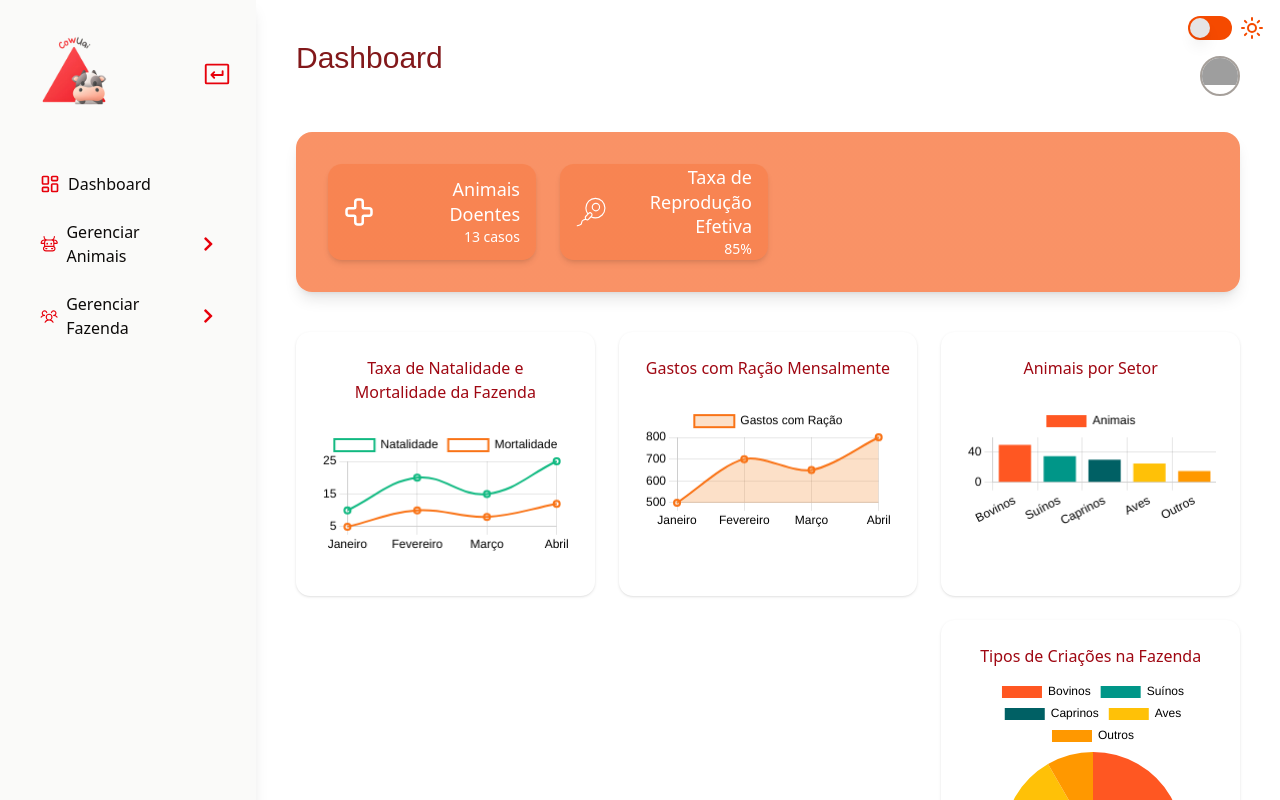
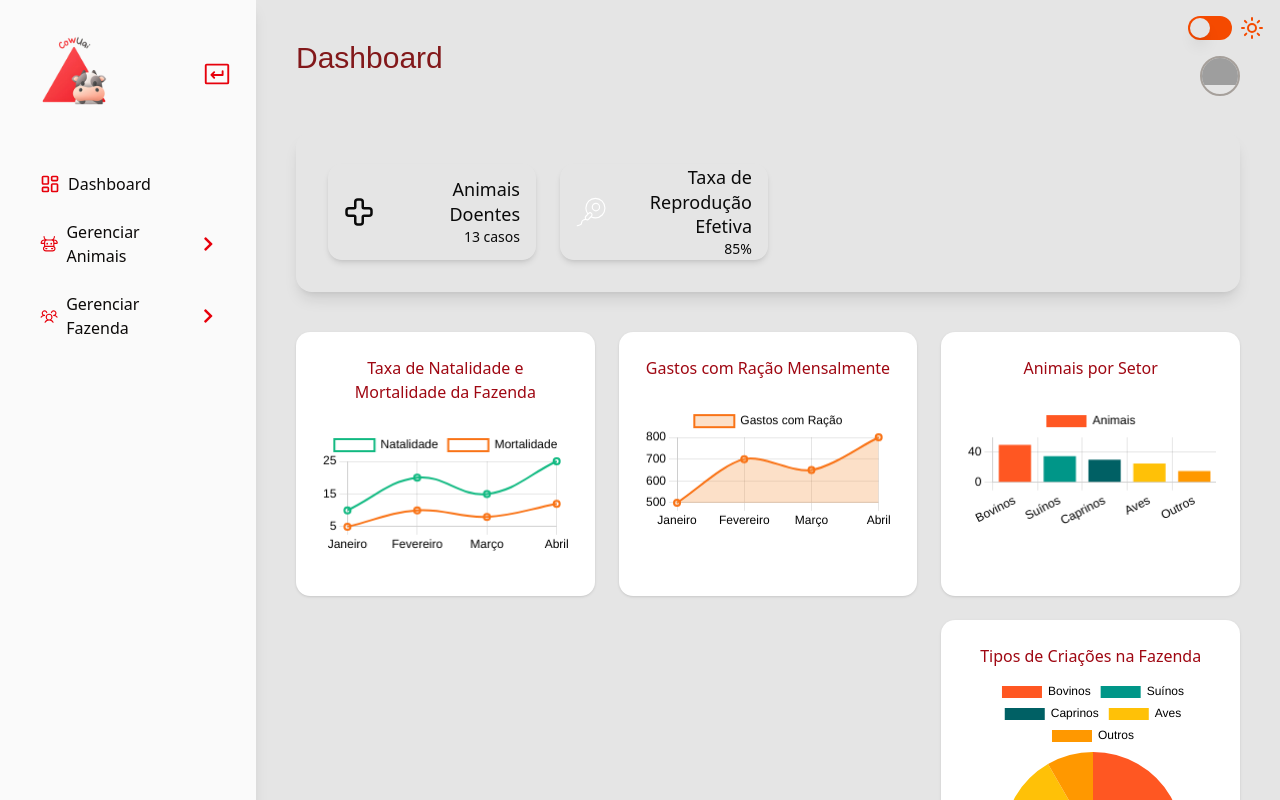
Before and after one commit to cowuai/cowuai-frontend, a Next.js app: page /dashboard in a window 1280 px wide. Shown: the top 800 px of the page. Built offline with nearby package versions, Linux system fonts and the light colour scheme; grey boxes are pictures that could not be loaded; a web font is replaced by a local one.

Commit message:
PC-42 fix: ajustando cores do tema escuro dos cards da página de dashboards

```diff
--- a/src/app/dashboard/page.tsx
+++ b/src/app/dashboard/page.tsx
@@ -147,16 +147,13 @@ export default function DashboardPage() {
 
   // ---------------- Layout ----------------
   return (
-    <div
-      className={`flex min-h-screen transition-colors duration-500 ${
-        darkMode ? "bg-stone-900 text-stone-100" : "bg-white text-stone-950"
-      }`}
-    >
+    <div className="flex min-h-screen transition-colors duration-500 bg-background text-foreground">
+
     {/* Sidebar */}
   <aside
-    className={`flex flex-col justify-between shadow-lg transition-all duration-300 ${
-      darkMode ? "bg-stone-950" : "bg-stone-50"
-    } ${sidebarOpen ? "w-64 p-6" : "w-20 p-2"}`} //largura muda
+  className={`flex flex-col justify-between shadow-lg transition-all duration-300 bg-sidebar text-sidebar-foreground ${
+    sidebarOpen ? "w-64 p-6" : "w-20 p-2" //largura muda
+  }`}
 >
     <div>
       {/* Logo + Toggle */}
@@ -277,21 +274,19 @@ export default function DashboardPage() {
         </header>
 
         {/* Card principal */}
-        <div className="w-full mb-10 p-8 rounded-2xl shadow-lg bg-gradient-to-r from-orange-600/60 to-orange-600/60">
+        <div className="w-full mb-10 p-8 rounded-2xl shadow-lg bg-[hsl(var(--dashboard-primary))] text-[hsl(var(--dashboard-primary-foreground))]">
           <div className="flex gap-6 justify-start">
             {/* Card Animais Doentes */}
-            <div className="flex items-center p-4 rounded-xl shadow-md bg-orange-600/20 text-white w-52 h-24 gap-3">
-              <Cross size={30} strokeWidth={2} className="text-white" />
+            <div className="flex items-center p-4 rounded-xl shadow-md bg-[hsl(var(--dashboard-primary))] text-[hsl(var(--dashboard-primary-foreground))] w-52 h-24 gap-3">
+              <Cross size={30} strokeWidth={2} className="text-[hsl(var(--dashboard-primary-foreground))]" />
               <div className="flex flex-col justify-center flex-1 text-right">
-                <h2 className="text-lg font-medium leading-snug">
-                  Animais Doentes
-                </h2>
+                <h2 className="text-lg font-medium leading-snug">Animais Doentes</h2>
                 <p className="text-sm">13 casos</p>
               </div>
             </div>
 
             {/* Card Taxa Reprodução Efetiva */}
-            <div className="flex items-center p-4 rounded-xl shadow-md bg-orange-600/20 text-white w-52 h-24 gap-3">
+            <div className="flex items-center p-4 rounded-xl shadow-md bg-[hsl(var(--dashboard-primary))] text-[hsl(var(--dashboard-primary-foreground))] w-52 h-24 gap-3">
               <Image
                 src="/images/sperm.svg"
                 alt="Ícone de reprodução"
```
Lines whose indentation alone changed are shown as unchanged.
